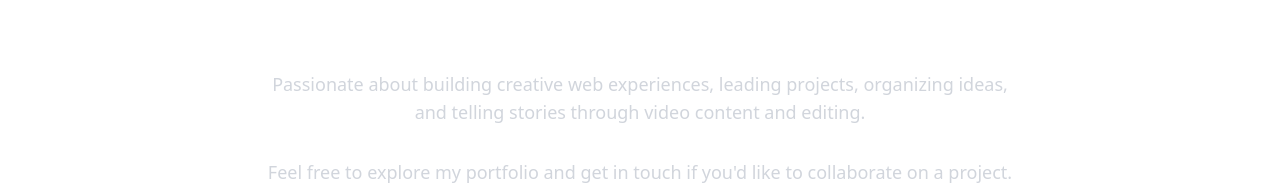
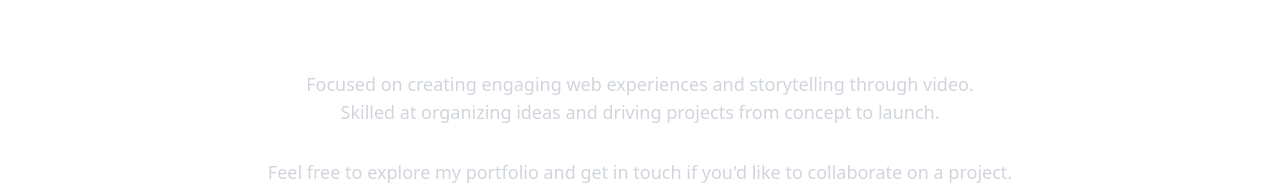
Before and after one commit to 17okk-Xie/17okk-Xie, a Next.js app: page / in a window 1280 px wide. Shown: the part 1176-1361 px from the top of the page. Built offline with nearby package versions, Linux system fonts and the light colour scheme.

Commit message:
Updated: About me.

```diff
--- a/app/page.tsx
+++ b/app/page.tsx
@@ -330,8 +330,8 @@ export default function Home() {
           >
             <h2 className="text-3xl md:text-5xl font-bold mb-8 text-white">About Me</h2>
             <p className="text-lg text-gray-300 mb-8">
-              Passionate about building creative web experiences, leading projects, organizing ideas,
-              and telling stories through video content and editing.
+              Focused on creating engaging web experiences and storytelling through video. <br />
+              Skilled at organizing ideas and driving projects from concept to launch.
             </p>
             <p className="text-lg text-gray-300">
               Feel free to explore my portfolio and get in touch if you&apos;d like to collaborate on a project.
```
